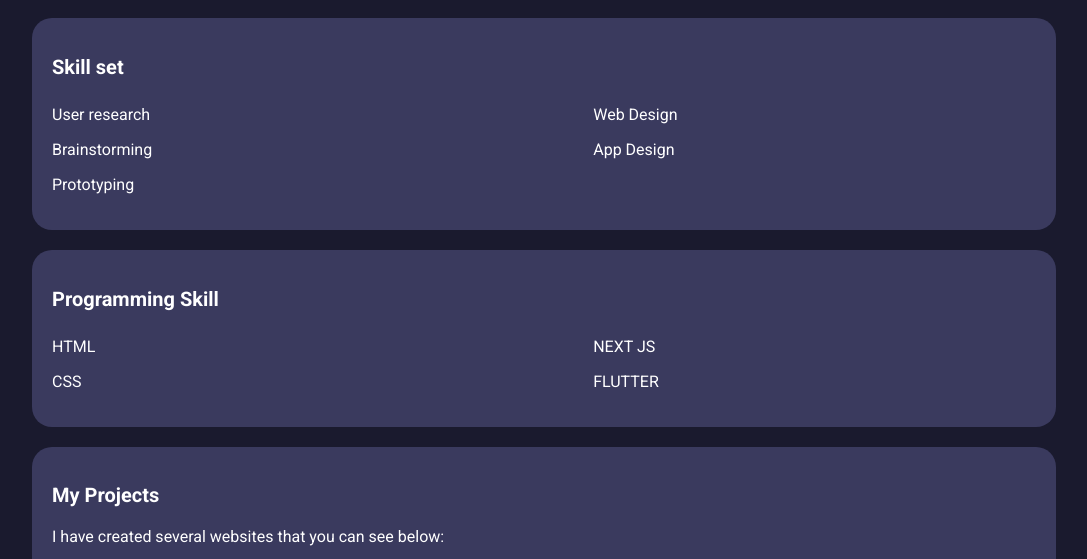
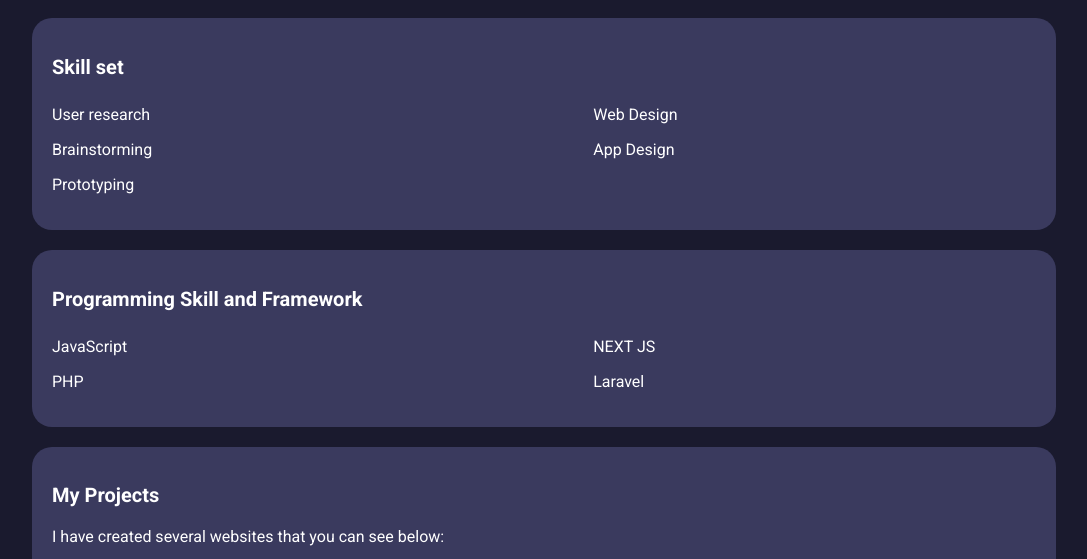
Before and after one commit to Zidanbz/Zidan-s-Poortofolio, a plain HTML site: page index.html in a window 1280 px wide. Shown: the part 1101-1660 px from the top of the page, without its empty margins (96-1183 px from the left). Drawn offline with Linux system fonts and the light colour scheme.

Commit message:
Update Bugs

```diff
--- a/index.html
+++ b/index.html
@@ -147,12 +147,12 @@
         <h2 data-translate="programmingSkill">Programming Skill</h2>
         <div class="row">
           <div class="column">
-            <p>HTML</p>
-            <p>CSS</p>
+            <p>JavaScript</p>
+            <p>PHP</p>
           </div>
           <div class="column">
             <p>NEXT JS</p>
-            <p>FLUTTER</p>
+            <p>Laravel</p>
           </div>
         </div>
       </div>
--- a/translations.js
+++ b/translations.js
@@ -8,11 +8,11 @@ const translations = {
     aboutMe: "About me",
     introduction:
       "Hi! I'm Muh. Reza. I'm a Website developer and Information Technology student at the Muslim University of Indonesia, Faculty of Computer Science since 2022.",
-    goal: "My Goal: To challenge myself in new environments to learn, develop, and enhance my skills through various projects and contribute more with my abilities.",
+    goal: "My Goal: To challenge myself in new environments to learn, develope, and enhance my skills through various projects and contribute more with my abilities.",
     softSkill: "Soft skill",
     technicalSkill: "Technical skill",
     skillSet: "Skill set",
-    programmingSkill: "Programming Skill",
+    programmingSkill: "Programming Skill and Framework",
     myProjects: "My Projects",
     interest: "Interest",
     languages: "Languages",
@@ -57,7 +57,7 @@ const translations = {
     softSkill: "Kemampuan Lunak",
     technicalSkill: "Kemampuan Teknis",
     skillSet: "Kumpulan Keahlian",
-    programmingSkill: "Kemampuan Pemrograman",
+    programmingSkill: "Kemampuan bahasa Pemrograman dan kerangka kerja",
     myProjects: "Proyek Saya",
     interest: "Minat",
     languages: "Bahasa",
```
